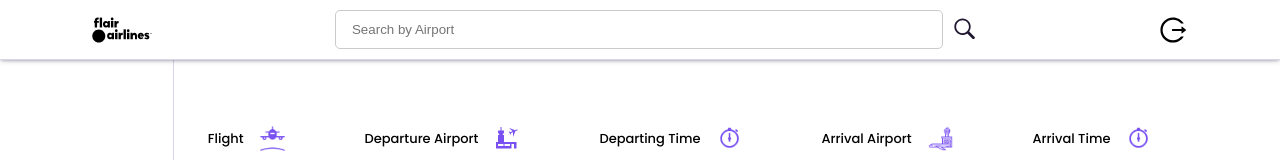
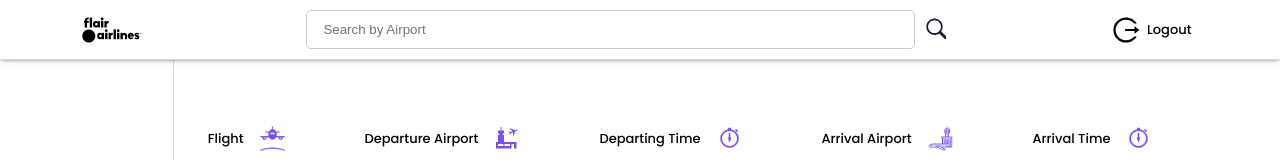
Before and after one commit to Istine/flight-viewer-react, a React (Vite) app: page /dashboard in a window 1280 px wide. Shown: the top 160 px of the page. Built offline with nearby package versions, Linux system fonts and the light colour scheme; no server answers; sample sign-in values are in the browser's storage.

Commit message:
added logout icon container

```diff
--- /dev/null
+++ b/src/Guard.tsx
@@ -0,0 +1,18 @@
+import { useNavigate } from "react-router-dom";
+
+export const Guard = (Component: React.FC<any>) => {
+  return (props: any) => {
+    const navigate = useNavigate();
+    const isUserLoggedIn = JSON.parse(
+      localStorage.getItem("isLoggedIn") as string
+    );
+
+    if (!isUserLoggedIn) {
+      navigate("/");
+      return <></>;
+    }
+    return <Component {...props} />;
+  };
+};
+
+export default Guard;
--- a/src/components/Layout.tsx
+++ b/src/components/Layout.tsx
@@ -2,12 +2,21 @@ import React from "react";
 import logo from "../assets/Flair_Airlines_logo.svg";
 import { GoSearch } from "react-icons/go";
 import { AiOutlineLogout } from "react-icons/ai";
+import { useNavigate } from "react-router-dom";
+import { Guard } from "../Guard";
 
 const Layout: React.FC<{ children: React.ReactNode }> = ({ children }) => {
   const [search, setSearch] = React.useState("");
 
+  const navigate = useNavigate();
+
   const handleSearchInputChange = (e: React.ChangeEvent<HTMLInputElement>) => {
     setSearch(e.target.value);
+  };
+
+  const handleLogout = (e: React.MouseEvent<HTMLOrSVGElement>) => {
+    localStorage.setItem("isLoggedIn", JSON.stringify(false));
+    navigate("/");
   };
 
   return (
@@ -27,7 +36,10 @@ const Layout: React.FC<{ children: React.ReactNode }> = ({ children }) => {
           />
           <GoSearch className="search-icon" />
         </div>
-        <AiOutlineLogout className="logout-icon" />
+        <div onClick={handleLogout} className="logout-container">
+          <AiOutlineLogout className="logout-icon" />
+          <span>Logout</span>
+        </div>
       </div>
       <div className="left-pane-wrapper">
         <div className="left-pane"></div>
@@ -37,4 +49,4 @@ const Layout: React.FC<{ children: React.ReactNode }> = ({ children }) => {
   );
 };
 
-export default Layout;
+export default Guard(Layout);
--- a/src/components/Table.tsx
+++ b/src/components/Table.tsx
@@ -11,6 +11,7 @@ const Table: React.FC<{ data: IOpenSkyData }> = ({ data }) => {
   return (
     <table>
       <thead>
+        <tr>
           <th>
             <span>Flight</span>
             <img src={airplane} alt="flight icon" />
@@ -31,6 +32,7 @@ const Table: React.FC<{ data: IOpenSkyData }> = ({ data }) => {
             <span>Arrival Time</span>
             <img src={time} alt="arrival time icon" />
           </th>
+        </tr>
       </thead>
       <tbody>
         {data.map((record, key) => (
--- a/src/dashboard.css
+++ b/src/dashboard.css
@@ -94,7 +94,7 @@ body {
   width: 100%;
 }
 
-.layout-container .left-pane-wrapper .main-content table thead {
+.layout-container .left-pane-wrapper .main-content table thead tr {
   display: flex;
 }
 
@@ -108,6 +108,7 @@ body {
   text-align: left;
   display: flex;
   align-items: center;
+  font-weight: 700;
 }
 
 .layout-container .left-pane-wrapper .main-content table th img {
@@ -225,9 +226,21 @@ body {
   border-radius: 5px;
 }
 
-.logout-icon {
+.logout-container {
+  display: flex;
+  align-items: center;
+  cursor: pointer;
+}
+
+.logout-container .logout-icon {
   width: 30px;
   height: 30px;
+  cursor: pointer;
+}
+
+.logout-container span {
+  font-size: 13px;
+  margin: 0 0.4rem;
   cursor: pointer;
 }
 
--- a/src/pages/login.tsx
+++ b/src/pages/login.tsx
@@ -5,6 +5,7 @@ import { GoMention, GoEyeClosed, GoEye } from "react-icons/go";
 import Button from "../components/Button";
 import CheckBox from "../components/CheckBox";
 import { validateLogin, waitFor } from "../utils";
+import { useNavigate } from "react-router-dom";
 
 type UserLogin = {
   email: string;
@@ -14,6 +15,8 @@ type UserLogin = {
 };
 
 const Login: React.FC<{}> = () => {
+  const navigate = useNavigate();
+
   const [loginFormState, setLoginFormState] = React.useState<UserLogin>({
     email: "",
     password: "",
@@ -59,7 +62,9 @@ const Login: React.FC<{}> = () => {
     } else {
       setLoading(true);
       await waitFor(1);
+      localStorage.setItem("isLoggedIn", JSON.stringify(true));
       setLoading(false);
+      navigate("/dashboard");
     }
   };
 
--- a/src/utils.ts
+++ b/src/utils.ts
@@ -13,7 +13,7 @@ export const validateLogin = (data: Login): [boolean, string | null] => {
     error = "Please enter a valid email address ";
   } else if (!password) {
     error = "Please enter a password ";
-  } else if (email !== "admin@mail.com" && password !== "admin") {
+  } else if (email !== "admin@mail.com" || password !== "admin") {
     error = "invalid email or password ";
   }
   if (error) return [false, error];
```
Lines whose indentation alone changed are shown as unchanged.
